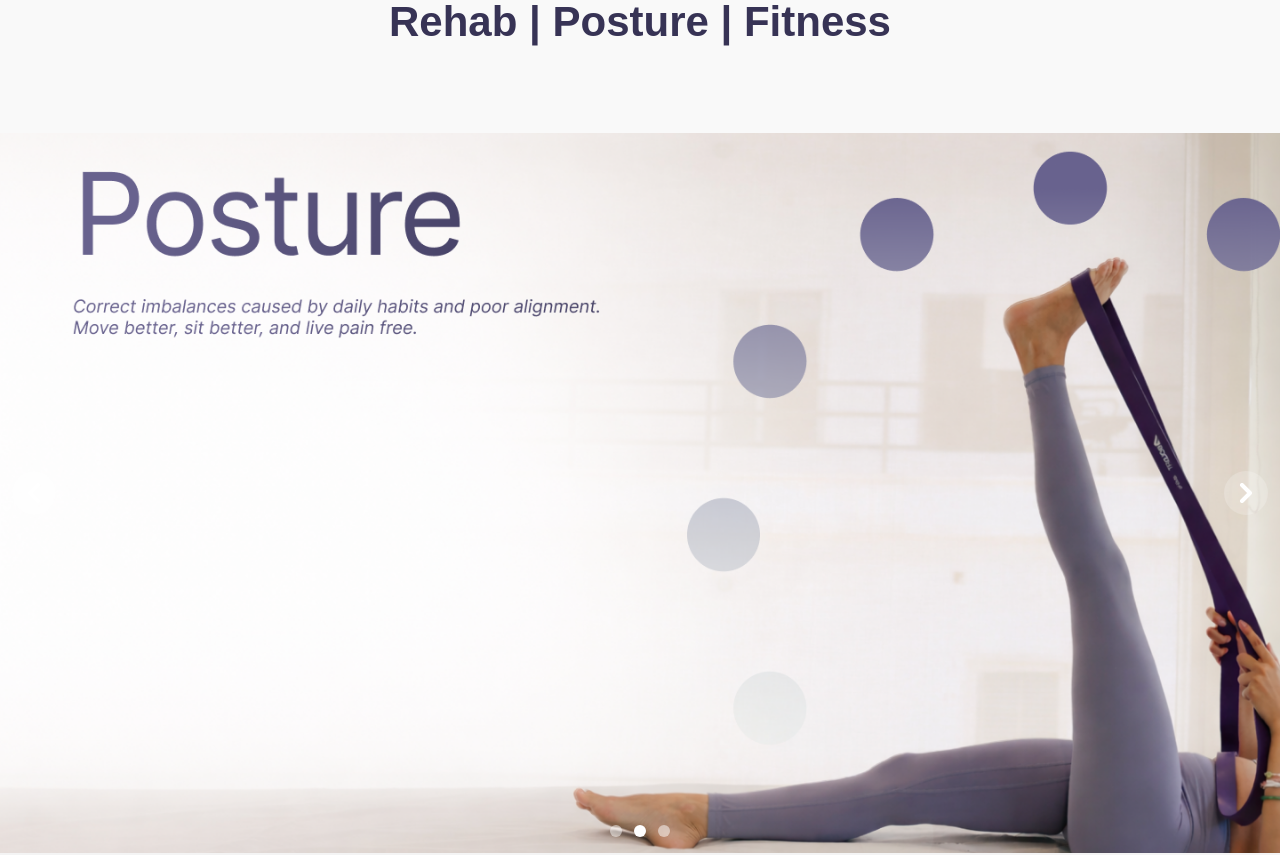
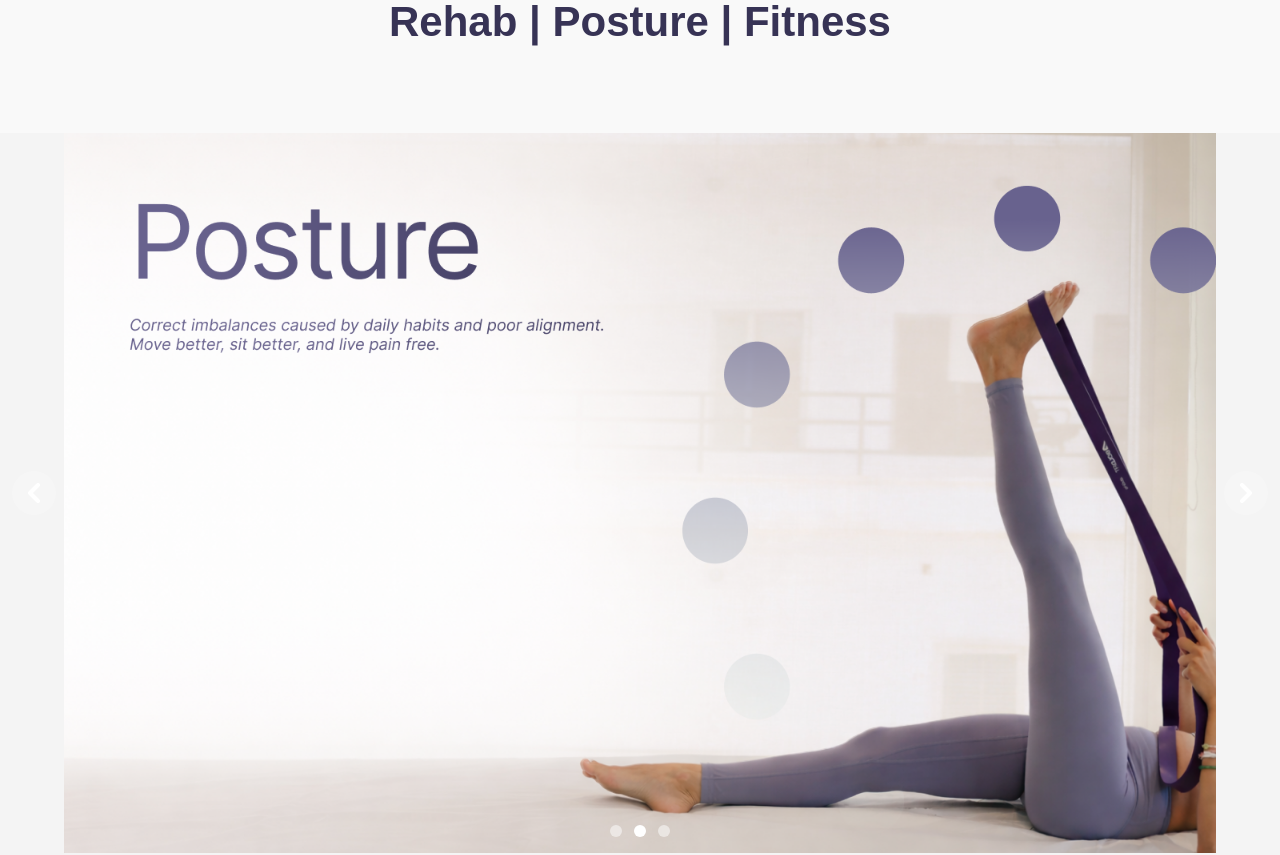
Before and after one commit to FarlenseWebsites/kinetiq-website, a Next.js app: page / in a window 1280 px wide. Shown: the part 2320-3175 px from the top of the page. Built offline with nearby package versions, Linux system fonts and the light colour scheme.

Commit message:
home layout fix3

```diff
--- a/app/components/home/BannerFeature.tsx
+++ b/app/components/home/BannerFeature.tsx
@@ -43,7 +43,7 @@ export default function RehabFeature() {
                             src={banner.src}
                             alt={banner.alt}
                             fill
-                            className="object-cover object-center"
+                            className="object-contain object-center"
                             priority={index === 0} // Only preload the very first image to boost page speed
                         />
                     </div>
```
